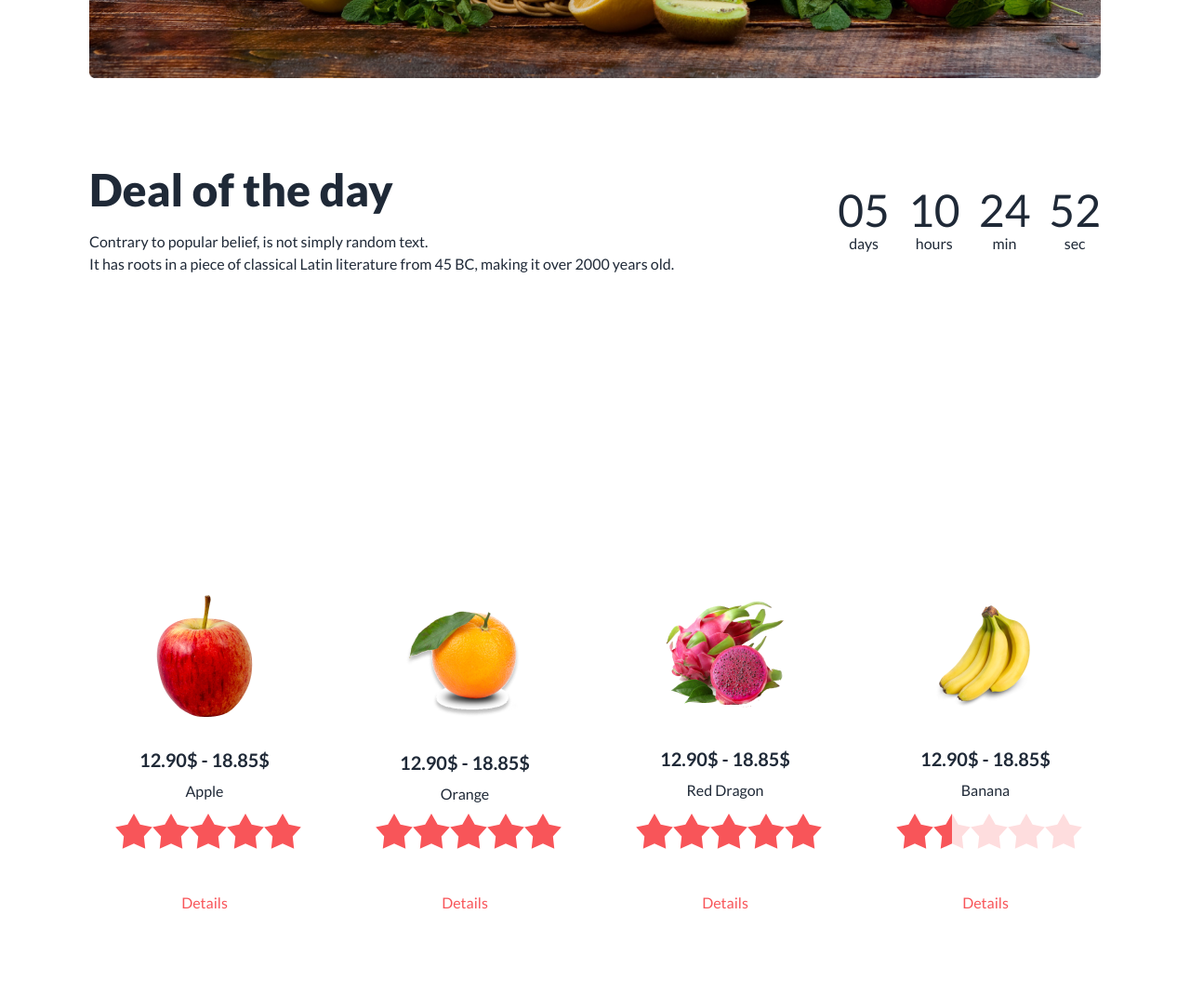
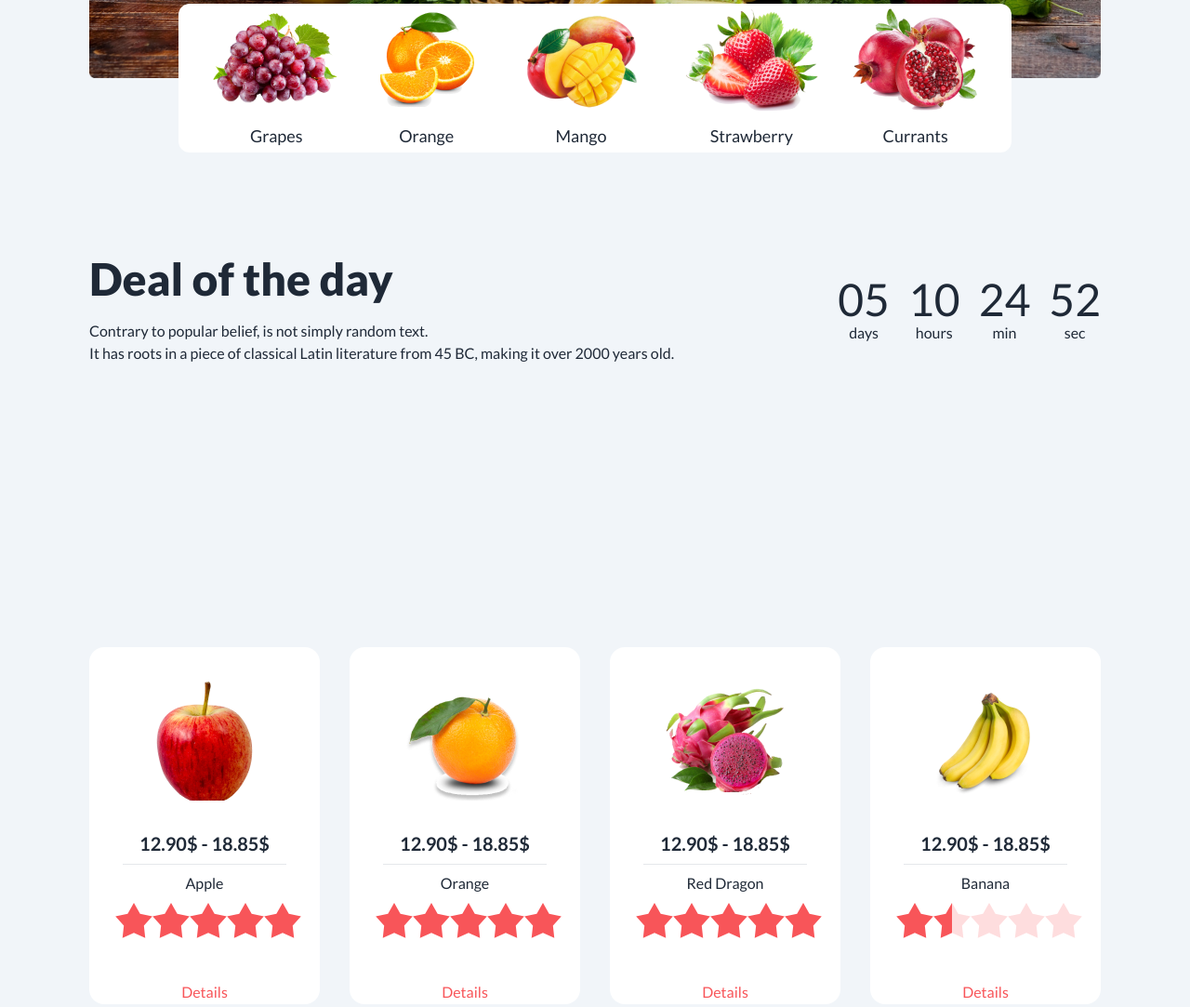
Before and after one commit to cpdminhaz/B8A3-fruit-brust, a plain HTML site: page index.html in a window 1280 px wide. Shown: the part 596-1679 px from the top of the page at 93% size. Drawn offline with nearby package versions, Linux system fonts and the light colour scheme; grey boxes are pictures that could not be loaded.

Commit message:
sticker section added

```diff
--- a/index.html
+++ b/index.html
@@ -34,7 +34,7 @@
 
 
 
-<body>
+<body class="bg-slate-100">
     <!-- Header Section -->
     <header class="container mx-auto md:px-12 lg:px-24">
         <nav>
@@ -68,11 +68,10 @@
                         </ul>
                     </div>
                 </div>
-                <div class="navbar-center lg:mr-20 gap-3">
+                <div class="navbar-center ml-12 lg:ml-0 lg:mr-20 gap-3">
                     <img src="./images/logo.png" alt="">
                     <h1 class="lg:text-white md:text-white md:text-2xl lg:text-4xl font-bold">Fruit Burst</h1>
                 </div>
-                <!-- djhfkjsdhfs -->
                 <input type="text" placeholder="Search here" class="input input-bordered md:hidden lg:block lg:w-[1000px] lg:rounded-[300px] hidden" />
             </div>
         </nav>
@@ -146,6 +145,32 @@
             </div>
         </div>
 
+        <!-- Sticker Section -->
+        <div class="bg-white hidden lg:flex lg:justify-evenly lg:relative lg:-mt-44 lg:mb-28 lg:w-[70vw] lg:h-40 lg:rounded-xl lg:my-0 lg:mx-auto md:flex md:relative md:-mt-28 md:mb-28 md:w-[70vw] md:h-32 md:rounded-xl md:my-0 md:mx-auto">
+            <div class="flex flex-col justify-center items-center gap-3">
+                <img src="./images/fruit1.png" alt="Grapes">
+                <p class="text-lg font-medium">Grapes</p>
+            </div>
+            <div class="flex flex-col justify-center items-center gap-3">
+                <img src="./images/fruit2.png" alt="Orange">
+                <p class="text-lg font-medium">Orange</p>
+            </div>
+            <div class="flex flex-col justify-center items-center gap-3">
+                <img src="./images/fruit3.png" alt="Mango">
+                <p class="text-lg font-medium">Mango</p>
+            </div>
+            <div class="flex flex-col justify-center items-center gap-3">
+                <img src="./images/fruit4.png" alt="Strawberry">
+                <p class="text-lg font-medium">Strawberry</p>
+            </div>
+            <div class="flex flex-col justify-center items-center gap-3">
+                <img src="./images/fruit5.png" alt="Currants">
+                <p class="text-lg font-medium">Currants</p>
+            </div>
+
+
+        </div>
+
 
         <!-- Deal of the day Section -->
         <div class="flex flex-col md:flex-row lg:flex-row justify-between items-center px-3 md:px-11 lg:px-24">
@@ -198,6 +223,7 @@
                         </figure>
                         <div class="card-body items-center text-center">
                             <h2 class="card-title">12.90$ - 18.85$</h2>
+                            <hr class="w-44">
                             <p>Apple</p>
                             <div class="rating">
                                 <div class="rating rating-lg rating-half">
@@ -285,6 +311,7 @@
                         </figure>
                         <div class="card-body items-center text-center">
                             <h2 class="card-title">12.90$ - 18.85$</h2>
+                            <hr class="w-44">
                             <p>Orange</p>
                             <div class="rating">
                                 <div class="rating rating-lg rating-half">
@@ -372,6 +399,7 @@
                         </figure>
                         <div class="card-body items-center text-center">
                             <h2 class="card-title">12.90$ - 18.85$</h2>
+                            <hr class="w-44">
                             <p>Red Dragon</p>
                             <div class="rating">
                                 <div class="rating rating-lg rating-half">
@@ -458,6 +486,7 @@
                         </figure>
                         <div class="card-body items-center text-center">
                             <h2 class="card-title">12.90$ - 18.85$</h2>
+                            <hr class="w-44">
                             <p>Banana</p>
                             <div class="rating">
                                 <div class="rating rating-lg rating-half">
```
